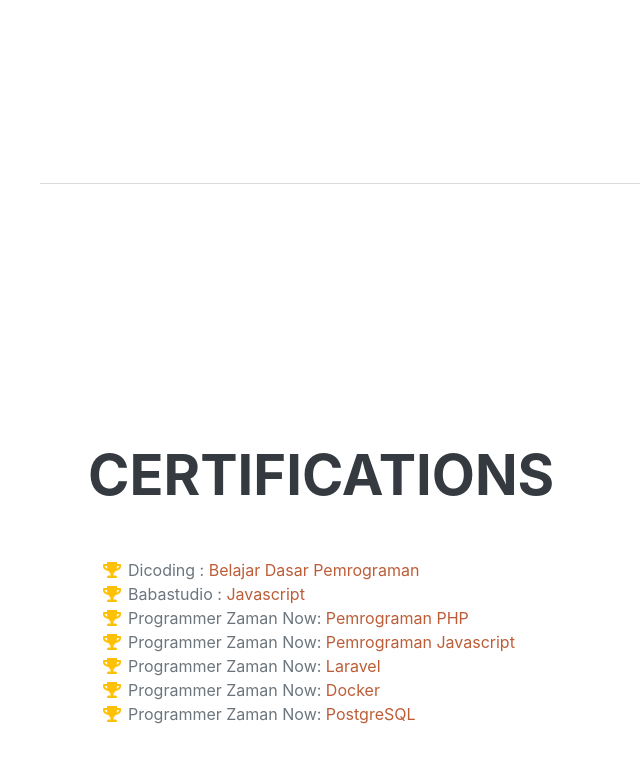
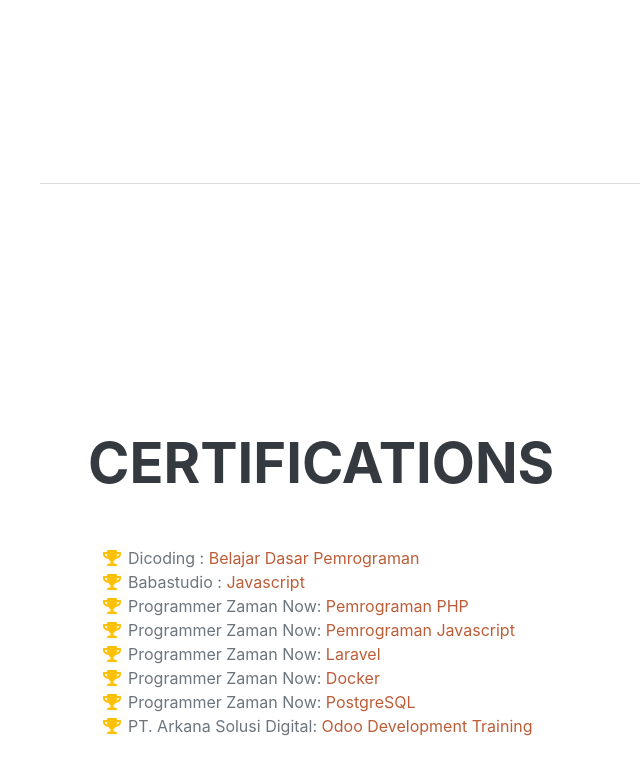
Before and after one commit to rohimuhamadd/rohimuhamadd.github.io, a plain HTML site: page index.html in a window 1280 px wide. Shown: the part 3020-3794 px from the top of the page, without its empty margins (232-872 px from the left). Drawn offline with nearby package versions, Linux system fonts and the light colour scheme; a web font is replaced by a local one.

Commit message:
add odoo certificate

```diff
--- a/index.html
+++ b/index.html
@@ -240,6 +240,14 @@
                class="text-decoration-none">
               PostgreSQL</a>
           </li>
+          <li>
+            <span class="fa-li"><i class="fas fa-trophy text-warning"></i></span>
+            PT. Arkana Solusi Digital:
+            <a href="https://drive.google.com/file/d/1ZT3qa0y5tLtv3wDMe4wCuzUD1pT_rjTR/view?usp=sharing"
+               target="_blank"
+               class="text-decoration-none">
+              Odoo Development Training</a>
+          </li>
         </ul>
       </div>
     </section>
```
